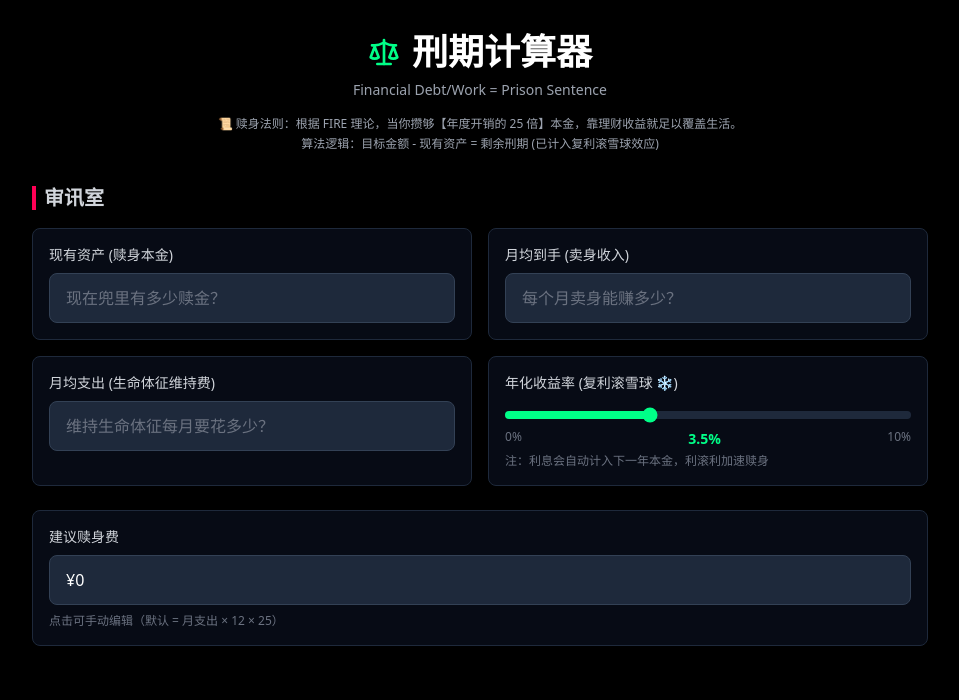
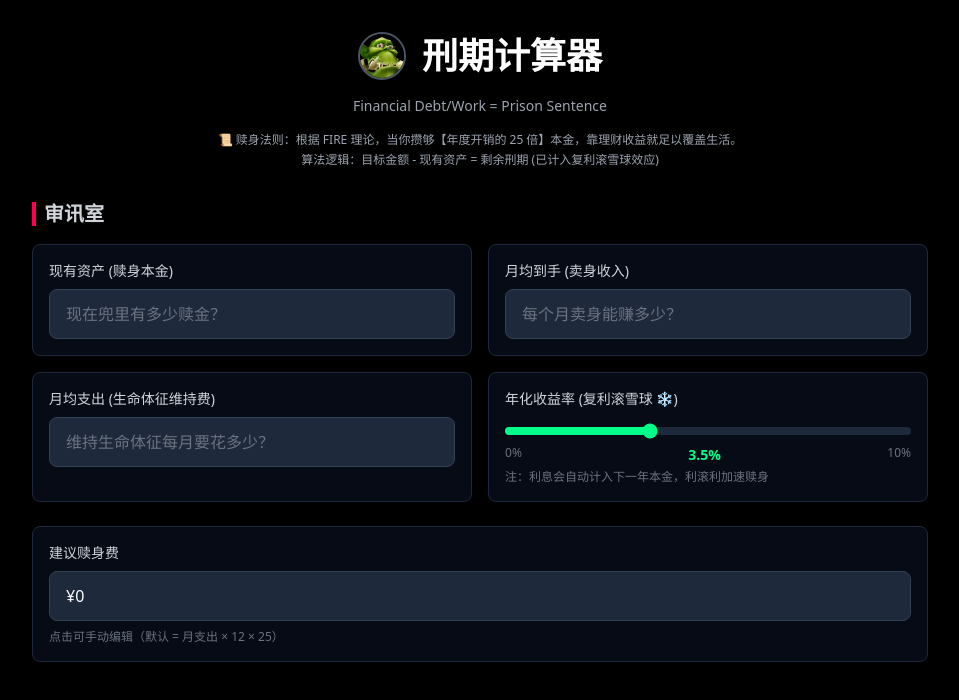
Before and after one commit to cpzdsg/fire-calculator, a React (Vite) app: page / in a window 1280 px wide. Shown: the top 700 px of the page, without its empty margins (160-1119 px from the left). Built offline with nearby package versions, Linux system fonts and the light colour scheme.

Commit message:
use invincible peon mode

```diff
--- a/src/App.jsx
+++ b/src/App.jsx
@@ -5,7 +5,7 @@ import { Slider } from './components/Slider';
 import { ResultDisplay } from './components/ResultDisplay';
 import { useFireCalculator } from './hooks/useFireCalculator';
 import { formatCurrency } from './lib/utils';
-import { Scale } from 'lucide-react';
+// import { Scale } from 'lucide-react'; // 图标已替换为苦工图片
 
 function App() {
   const [assets, setAssets] = useState('');
@@ -54,10 +54,17 @@ function App() {
           animate={{ opacity: 1, y: 0 }}
           className="text-center mb-8"
         >
-          <div className="flex items-center justify-center gap-3 mb-2">
-            <Scale className="w-8 h-8 text-neon-green" />
+          {/* --- 苦工头像区域 --- */}
+          <div className="flex items-center justify-center gap-4 mb-4">
+            <img
+              src="/peon.jpg"
+              className="w-12 h-12 rounded-full border-2 border-gray-600 shadow-lg object-cover"
+              alt="Work work"
+            />
             <h1 className="text-4xl font-bold">刑期计算器</h1>
           </div>
+          {/* --- 区域结束 --- */}
+
           <p className="text-gray-400 text-sm mb-4">Financial Debt/Work = Prison Sentence</p>
           <div className="text-xs text-gray-400 max-w-2xl mx-auto px-4">
             <p>📜 赎身法则：根据 FIRE 理论，当你攒够【年度开销的 25 倍】本金，靠理财收益就足以覆盖生活。</p>
```
Also changed, not shown: public/peon.jpg (added).
